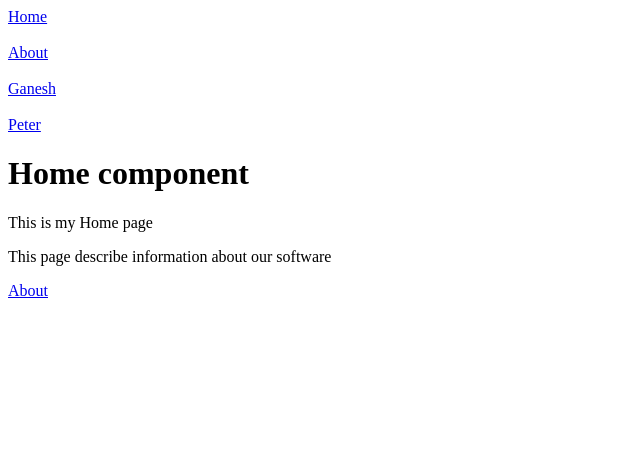
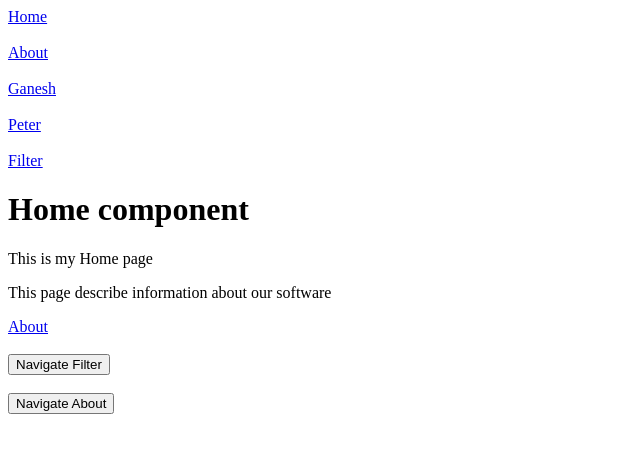
Before and after one commit to maggipawar/Reactjs_tutorial, a React (Create React App) app: page / in a window 1280 px wide. Shown: the top 452 px of the page, without its empty margins (0-640 px from the left). Built offline with nearby package versions, Linux system fonts and the light colour scheme.

Commit message:
useNavigate hook of Router example with functional component

```diff
--- a/src/App.js
+++ b/src/App.js
@@ -5,6 +5,7 @@ import { Home } from "./Components/Home";
 import { NavBar } from "./Components/Navbar";
 import { Page404 } from "./Components/Page404";
 import { User } from "./Components/User";
+import { Filter } from "./Components/Filter";
 
 export const App = () => {
   return (
@@ -19,6 +20,7 @@ export const App = () => {
           {/* it redirect on Home page */}
           <Route path="/*" element={<Navigate to={"/"} />}></Route>
           <Route path="/user/:name" element={<User />}></Route>
+          <Route path="/filter" element={<Filter />}></Route>
         </Routes>
       </BrowserRouter>
     </>
--- /dev/null
+++ b/src/Components/Filter.js
@@ -0,0 +1,7 @@
+export const Filter = () => {
+    return(
+        <>
+            <h1>Filter Page</h1>
+        </>
+    )
+}
--- a/src/Components/Home.js
+++ b/src/Components/Home.js
@@ -1,12 +1,23 @@
-import { Link } from "react-router-dom"
+import { Link, useNavigate } from "react-router-dom";
 
 export const Home = () => {
-    return(
-        <>
-            <h1>Home component</h1>
-            <p>This is my Home page</p>
-            <p>This page describe information about our software</p>
-            <Link to={'/about'}>About</Link>
-        </>
-    )
-}
+  const navigate = useNavigate();
+
+  const navToPage = (URL) => {
+    navigate(URL);
+  };
+
+  return (
+    <>
+      <h1>Home component</h1>
+      <p>This is my Home page</p>
+      <p>This page describe information about our software</p>
+      <Link to={"/about"}>About</Link> <br /> <br />
+      {/* <button onClick={()=>navigate('/filter')}>Navigate Filter</button> <br /> <br />
+            <button onClick={()=>navigate('/about')}>Navigate About</button> <br /> <br /> */}
+      <button onClick={() => navToPage("./filter")}>Navigate Filter</button>{" "}
+      <br /> <br />
+      <button onClick={() => navToPage("./about")}>Navigate About</button>
+    </>
+  );
+};
--- a/src/Components/Navbar.js
+++ b/src/Components/Navbar.js
@@ -6,7 +6,8 @@ export const NavBar = () => {
       <Link to="/">Home</Link> <br /> <br />
       <Link to="/about">About</Link> <br /> <br />
       <Link to="/user/ganesh">Ganesh</Link> <br /> <br />
-      <Link to="/user/peter">Peter</Link>
+      <Link to="/user/peter">Peter</Link> <br /> <br />
+      <Link to='/filter'>Filter</Link>
     </>
   );
 };
```
